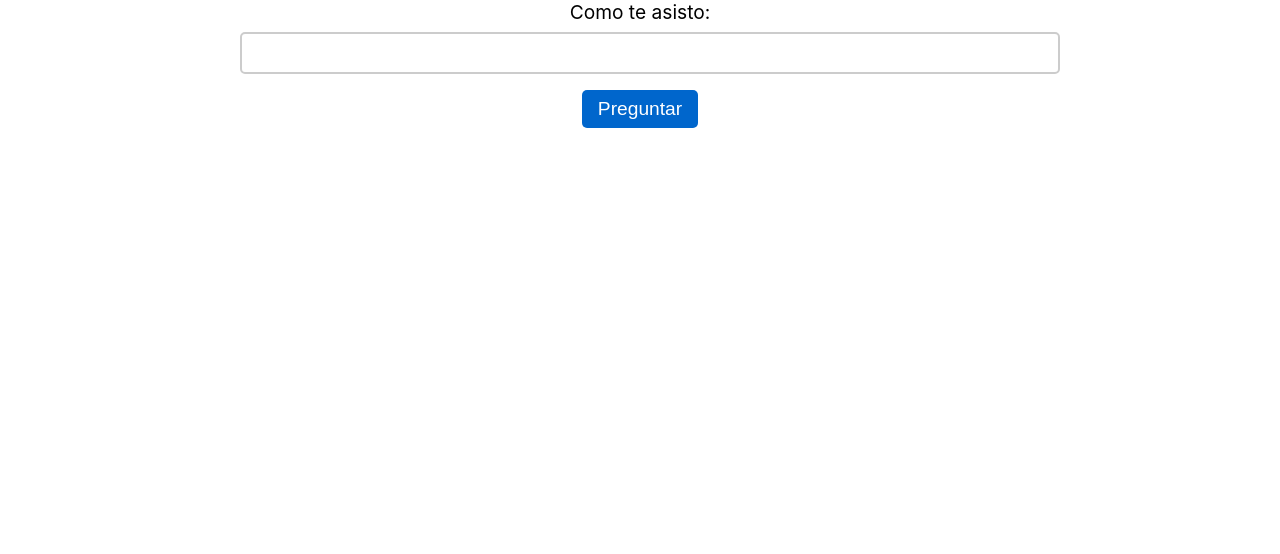
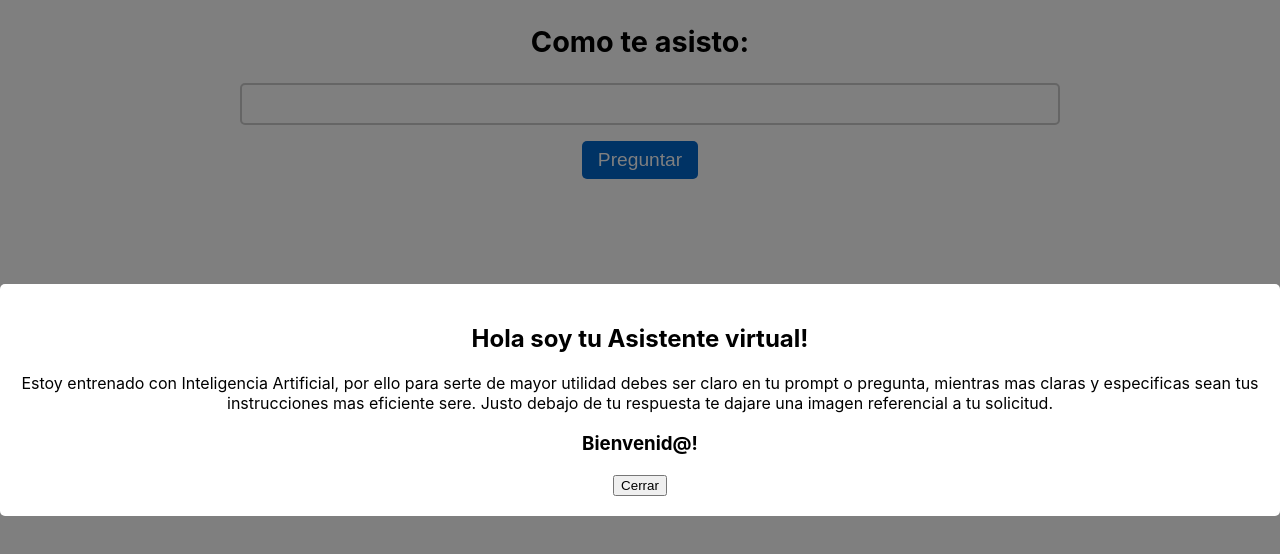
Before and after one commit to lvallejor/app-chatbot, a React (Create React App) app: page / in a window 1280 px wide. Shown: the top 554 px of the page. Built offline with nearby package versions, Linux system fonts and the light colour scheme.

Commit message:
Version estable sin spinner

```diff
--- a/src/App.js
+++ b/src/App.js
@@ -67,7 +67,7 @@ export default App;
 */
 
 /* Esta es la version con CSS */
-
+import WelcomePopup from "./WelcomePopup";
 import React, { useState } from "react";
 import axios from "axios";
 import "./App.css";
@@ -106,8 +106,11 @@ function App() {
 
   return (
     <div className="App">
+      <WelcomePopup />
       <form onSubmit={handleSubmit}>
-        <label htmlFor="content">Como te asisto:</label>
+        <label htmlFor="content">
+          <h2>Como te asisto:</h2>
+        </label>
         <input
           type="text"
           id="content"
--- /dev/null
+++ b/src/WelcomePopup.css
@@ -0,0 +1,22 @@
+.popup-container {
+    position: fixed;
+    top: 0;
+    left: 0;
+    right: 0;
+    bottom: 0;
+    background-color: rgba(0, 0, 0, 0.5);
+    display: flex;
+    justify-content: center;
+    align-items: center;
+}
+
+.popup-content {
+    background-color: white;
+    padding: 20px;
+    text-align: center;
+    border-radius: 5px;
+}
+
+.hidden {
+    display: none;
+}
--- /dev/null
+++ b/src/WelcomePopup.js
@@ -0,0 +1,29 @@
+import React, { useState } from "react";
+import "./WelcomePopup.css";
+
+function WelcomePopup() {
+  const [showPopup, setShowPopup] = useState(true);
+
+  const handleClosePopup = () => {
+    setShowPopup(false);
+  };
+
+  return (
+    <div className={showPopup ? "popup-container" : "hidden"}>
+      <div className="popup-content">
+        <h2>Hola soy tu Asistente virtual!</h2>
+        <p>
+          Estoy entrenado con Inteligencia Artificial, por ello para serte de
+          mayor utilidad debes ser claro en tu prompt o pregunta, mientras mas
+          claras y especificas sean tus instrucciones mas eficiente sere. Justo
+          debajo de tu respuesta te dajare una imagen referencial a tu
+          solicitud.
+        </p>
+        <h3>Bienvenid@!</h3>
+        <button onClick={handleClosePopup}>Cerrar</button>
+      </div>
+    </div>
+  );
+}
+
+export default WelcomePopup;
```
